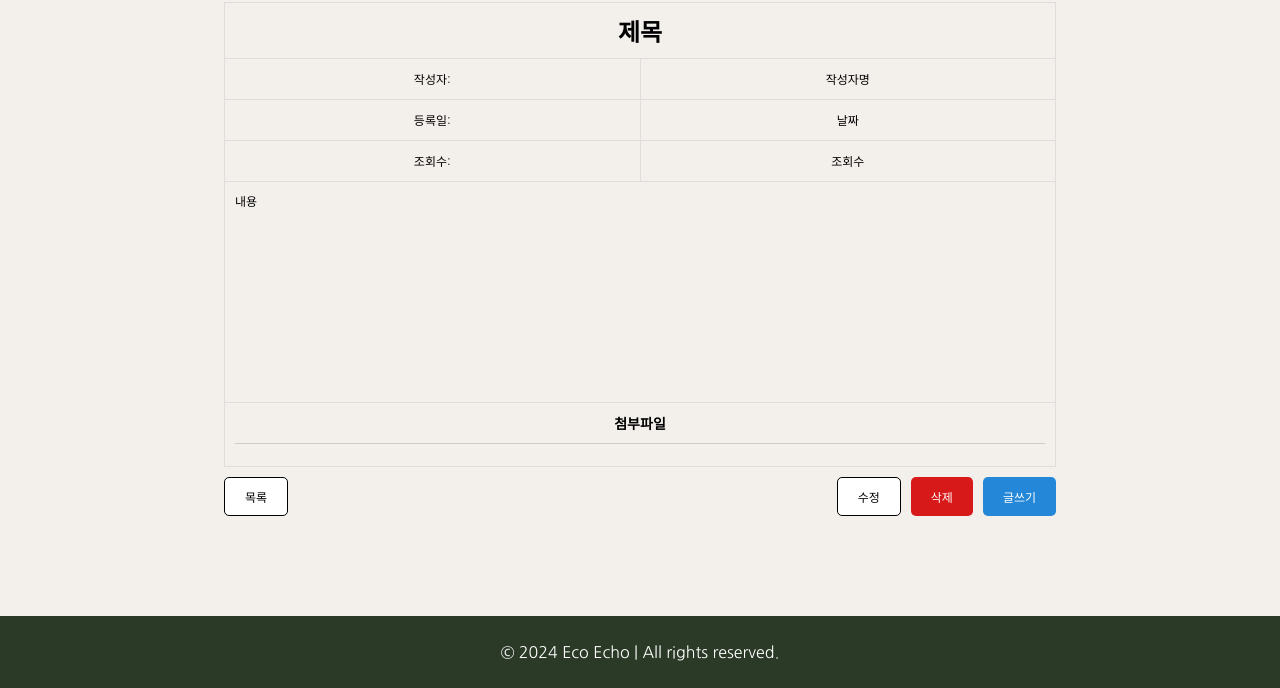
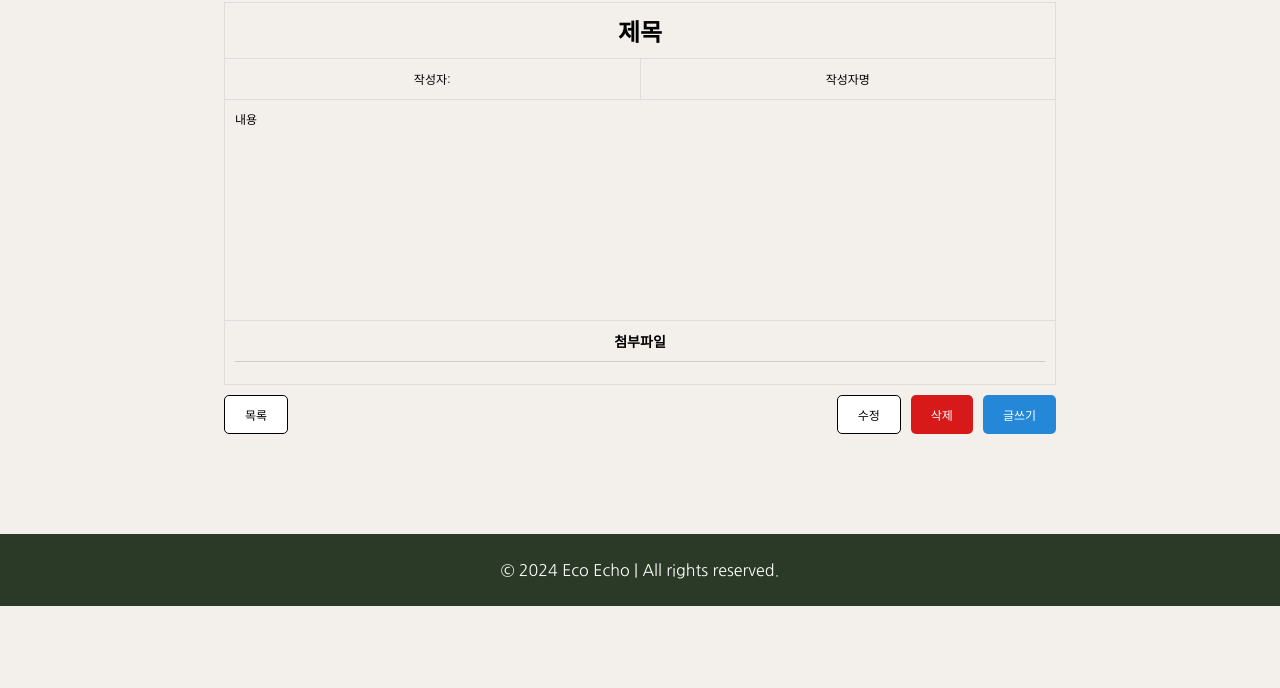
Before and after one commit to jongmyung-git/my-mongo-project, a website: page public/board3.html in a window 1280 px wide. Shown: the part 194-882 px from the top of the page. After the commit the page ends 800 px from the top, so only its background shows below. Drawn offline with Linux system fonts and the light colour scheme; no server answers.

Commit message:
게시글 상세페이지 조회수, 날짜 제거

```diff
--- a/public/board3.html
+++ b/public/board3.html
@@ -42,14 +42,6 @@
                     <td id="postAuthor">작성자명</td>
                 </tr>
                 <tr>
-                    <td>등록일: </td>
-                    <td id="postDate">날짜</td>
-                </tr>
-                <tr>
-                    <td>조회수: </td>
-                    <td id="postViews">조회수</td>
-                </tr>
-                <tr>
                     <td colspan="2" id="postContent" style="text-align:left;">내용</td>
                 </tr>
                 <tr>
```
